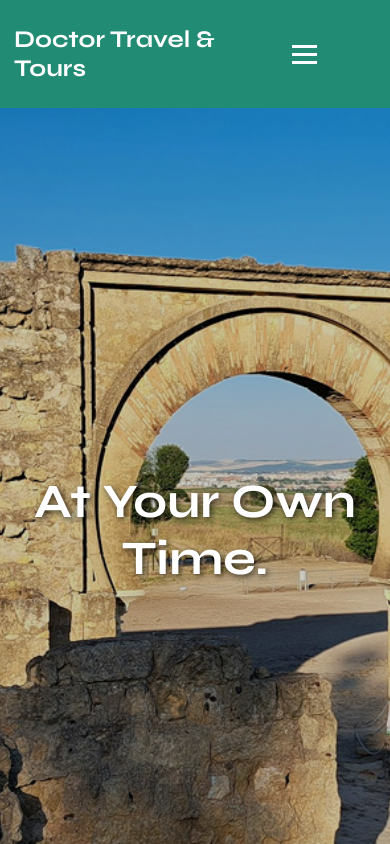
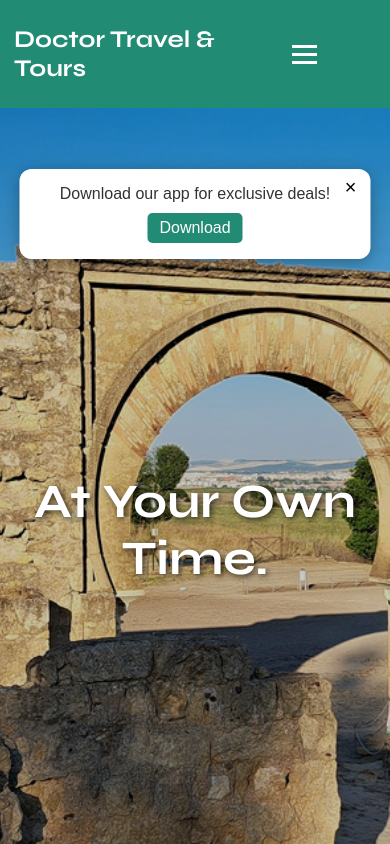
Before and after one commit to joey-crtl/DTTMSys-Dynamic-WebApp, a React (Vite) app: page / in a window 390 px wide. Shown: the top 844 px of the page. Built offline with nearby package versions, Linux system fonts and the light colour scheme; no server answers.

Commit message:
put the downloadable mobile application

```diff
--- /dev/null
+++ b/src/components/AppPromo.jsx
@@ -0,0 +1,41 @@
+import React, { useState, useEffect } from "react";
+import "../styles/AppPromo.css";
+
+const AppPromo = () => {
+  const [showPopup, setShowPopup] = useState(false);
+
+  // Auto-show popup after page load
+  useEffect(() => {
+    setShowPopup(true);
+    const timer = setTimeout(() => setShowPopup(false), 8000); // auto-hide
+    return () => clearTimeout(timer);
+  }, []);
+
+  return (
+    <>
+      {/* Popup Modal */}
+      {showPopup && (
+        <div className={`app-promo-popup ${showPopup ? "show" : ""}`}>
+          <div className="popup-content">
+            <span>Download our app for exclusive deals!</span>
+            <a
+              href="https://expo.dev/artifacts/eas/pU8x2t3478LY2uaCn5oHrj.apk"
+              className="download-btn"
+            >
+              Download
+            </a>
+            <button
+              className="close-btn"
+              aria-label="Close popup"
+              onClick={() => setShowPopup(false)}
+            >
+              ×
+            </button>
+          </div>
+        </div>
+      )}
+    </>
+  );
+};
+
+export default AppPromo;
--- a/src/pages/contact.jsx
+++ b/src/pages/contact.jsx
@@ -213,6 +213,16 @@ function Contact() {
               <a href="https://www.facebook.com/drtravelph"><i className="fab fa-facebook-f"></i></a>
               <a href="https://www.tiktok.com/@dr.travelph"><i className="fab fa-tiktok"></i></a>
               <a href="https://www.instagram.com/dr.travelph/"><i className="fab fa-instagram"></i></a>
+
+              {/* Download App Button */}
+              <a
+                href="https://expo.dev/artifacts/eas/pU8x2t3478LY2uaCn5oHrj.apk"
+                className="download-app-btn"
+                target="_blank"
+                rel="noopener noreferrer"
+              >
+                Download App
+              </a>
             </div>
           </div>
           <div className="connect-info">
--- a/src/pages/home.jsx
+++ b/src/pages/home.jsx
@@ -2,6 +2,7 @@ import React, { useEffect } from "react";
 import { useNavigate } from "react-router-dom";
 import "../styles/main.css";
 import Multiclock from "../components/multiclock";
+import AppPromo from "../components/AppPromo";
 
 function Home() {
   const navigate = useNavigate();
@@ -45,6 +46,8 @@ function Home() {
 
   return (
     <>
+      <AppPromo />
+
       {/* Hero Section */}
       <section className="hero-slider" id="home">
         <div className="slides" id="slides">
--- /dev/null
+++ b/src/styles/AppPromo.css
@@ -0,0 +1,83 @@
+/* Footer banner */
+.app-promo-footer {
+  position: fixed;
+  bottom: 0;
+  width: 100%;
+  background: #228B73;
+  color: #fff;
+  display: flex;
+  justify-content: space-between;
+  padding: 12px 24px;
+  z-index: 100;
+  font-weight: bold;
+}
+
+.app-promo-footer .download-btn {
+  background: #fff;
+  color: #228B73;
+  padding: 6px 12px;
+  border-radius: 5px;
+  text-decoration: none;
+  transition: background 0.3s ease, color 0.3s ease;
+}
+
+.app-promo-footer .download-btn:hover {
+  background: #1a5d4d;
+  color: #fff;
+}
+
+/* Popup modal */
+.app-promo-popup {
+  position: fixed;
+  top: 20%;
+  left: 50%;
+  transform: translateX(-50%);
+  background: #fff;
+  padding: 20px 24px;
+  border-radius: 12px;
+  box-shadow: 0 4px 15px rgba(0,0,0,0.3);
+  z-index: 200;
+  width: 300px;
+  text-align: center;
+  opacity: 0;
+  transition: opacity 0.3s ease, transform 0.3s ease;
+}
+
+.app-promo-popup.show {
+  opacity: 1;
+  transform: translate(-50%, 0); /* small upward animation */
+}
+
+.app-promo-popup .download-btn {
+  margin-top: 10px;
+  display: inline-block;
+  background: #228B73;
+  color: #fff;
+  padding: 6px 12px;
+  border-radius: 5px;
+  text-decoration: none;
+  transition: background 0.3s ease, color 0.3s ease;
+}
+
+.app-promo-popup .download-btn:hover {
+  background: #1a5d4d;
+  color: #fff;
+}
+
+.app-promo-popup .close-btn {
+  position: absolute;
+  top: 6px;
+  right: 8px;
+  background: transparent;
+  border: none;
+  font-size: 20px;
+  cursor: pointer;
+}
+
+/* Responsive popup */
+@media (max-width: 400px) {
+  .app-promo-popup {
+    width: 90%;
+    padding: 16px;
+  }
+}
--- a/src/styles/main.css
+++ b/src/styles/main.css
@@ -899,3 +899,19 @@ footer {
   text-align: center;
   font-weight: bold;
 }
+
+.download-app-btn {
+  display: inline-block;
+  margin-left: 12px;
+  padding: 8px 16px;
+  background-color: #228B73;
+  color: white;
+  font-weight: 600;
+  border-radius: 6px;
+  text-decoration: none;
+  transition: background 0.3s;
+}
+
+.download-app-btn:hover {
+  background-color: #1a6a55;
+}
```
